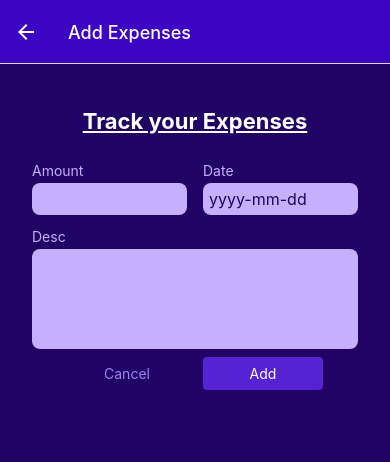
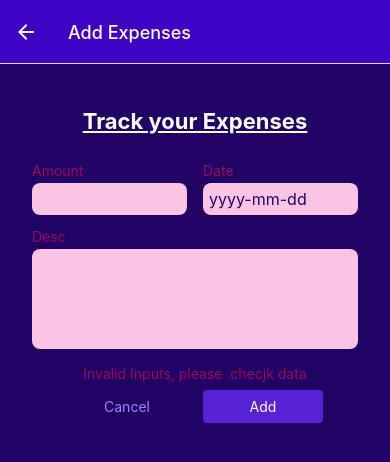
Before and after one commit to pavithra-muniraju/RN_Expense_Tracker_App, a React Native app: screen /ManageExpenses in a window 390 px wide. Shown: the top 462 px of the page. Built offline with nearby package versions, Linux system fonts and the light colour scheme.

Commit message:
form validation added

```diff
--- a/components/ManageExpense/ExpenseForm.js
+++ b/components/ManageExpense/ExpenseForm.js
@@ -1,8 +1,9 @@
-import { StyleSheet, Text, View } from "react-native";
+import { Alert, StyleSheet, Text, View } from "react-native";
 import Input from "./Input";
 import { useContext, useState } from "react";
 import Button from "../../UI/Button";
 import { getFormatedDate } from "../../util/date";
+import { GlobalStyles } from "../../constants/styles";
 
 function ExpenseForm({ isEditing, onCancel, onSubmit, defaultValues }) {
 
@@ -24,70 +25,99 @@ function ExpenseForm({ isEditing, onCancel, onSubmit, defaultValues }) {
     // } or u can use below
 
     const [inputValues, setInputValues] = useState({
-        amount: defaultValues ? defaultValues.amount.toString() : '',
-        date: defaultValues ? getFormatedDate(defaultValues.date) : '',
-        desc: defaultValues ? defaultValues.desc : ''
+        amount: {
+            value: defaultValues ? defaultValues.amount.toString() : '',
+            isValid: defaultValues ? true : false
+        },
+        date: {
+            value: defaultValues ? getFormatedDate(defaultValues.date) : '',
+            isValid: defaultValues ? true : false
+        },
+        desc: {
+            value: defaultValues ? defaultValues.desc : '',
+            isValid: !!defaultValues
+        },
     })
 
     function inputChangedHandler(inputId, enteredText) {
         setInputValues((curState) => {
             return {
                 ...curState,
-                [inputId]: enteredText
+                // [inputId]: enteredText
+                [inputId]: { value: enteredText, isValid: true }
             }
         });
 
     }
 
-
     function submitHandler() {
         const expenseData = {
-            amount: +inputValues.amount,
-            date: new Date(inputValues.date),
-            desc: inputValues.desc
+            amount: +inputValues.amount.value,
+            date: new Date(inputValues.date.value),
+            desc: inputValues.desc.value,
+        };
+
+        // if (isNaN(expenseData.amount) || expenseData.amount < 1) {
+        //     Alert.alert('Amount should be a number greater than 0');
+        // } else if (expenseData.date.toString() === 'Invalid Date') {
+        //     Alert.alert('Please enter a proper date')
+        // } else if (expenseData.desc.trim().length < 1) {
+        //     Alert.alert('Please enter the Description')
+        // } else {
+        //     onSubmit(expenseData)
+        // }
+
+        const amountIsValid = !isNaN(expenseData.amount) && expenseData.amount > 0;
+        const dateIsValid = expenseData.date?.toString() !== 'Invalid Date';
+        const descriptionIsValid = expenseData.desc?.trim().length > 0;
+
+        if (!amountIsValid || !dateIsValid || !descriptionIsValid) {
+            // Alert.alert('Invalid input', 'Please check your input values');
+            setInputValues((curInputs) => {
+                return {
+                    amount: { value: curInputs.amount.value, isValid: amountIsValid },
+                    date: { value: curInputs.date.value, isValid: dateIsValid },
+                    desc: {
+                        value: curInputs.desc.value,
+                        isValid: descriptionIsValid,
+                    },
+                };
+            });
+            return;
         }
 
-         onSubmit(expenseData)
+        onSubmit(expenseData);
     }
-    // function confirmHandler() {
-    //     if (isEditing) {
-    //         expensesContext.updateExpense(expenseId,
-    //             inputValues
-    //         )
-    //     } else {
-    //         expensesContext.addExpense(
-    //             {
-    //                 desc: 'test',
-    //                 amount: 99,
-    //                 date: new Date('2026-03-04')
-    //             }
-    //         )
-    //     }
-    //     navigation.goBack();
-    // }
+
+    const formIsInvalid = !inputValues.amount.isValid || !inputValues.date.isValid || !inputValues.desc.isValid;
     return (
         <View style={styles.form}>
             <Text style={styles.title}>Track your Expenses</Text>
             <View style={styles.container}>
-                <Input label='Amount' style={styles.rowInputstyle} textInputConfig={{
+                <Input label='Amount'
+                    style={styles.rowInputstyle}
+                    invalid={!inputValues.amount.isValid} textInputConfig={{
                         keyboardType: 'decimal-pad',
                         onChangeText: inputChangedHandler.bind(this, 'amount'),
-                    value: inputValues.amount
+                        value: inputValues.amount.value
                     }} />
-                <Input label='Date' style={styles.rowInputstyle} textInputConfig={{
+                <Input label='Date' style={styles.rowInputstyle}
+                    invalid={!inputValues.date.isValid} textInputConfig={{
                         placeholder: 'yyyy-mm-dd',
                         maxLength: 10,
                         onChangeText: inputChangedHandler.bind(this, 'date'),
-                    value: inputValues.date
+                        value: inputValues.date.value
                     }} />
             </View>
 
-            <Input label='Desc' textInputConfig={{
+            <Input label='Desc' invalid={!inputValues.desc.isValid}
+                textInputConfig={{
                     multiline: true,
                     onChangeText: inputChangedHandler.bind(this, 'desc'),
-                value: inputValues.desc
+                    value: inputValues.desc.value
                 }} />
 
+            {formIsInvalid && <Text style={styles.errorText}>Invalid Inputs, please  checjk data</Text>}
             <View style={styles.buttonStyles}>
                 <Button children='Cancel' mode='flat'
                     onPress={onCancel}
@@ -130,5 +160,10 @@ const styles = StyleSheet.create({
         flexDirection: 'row',
         justifyContent: 'center',
         alignItems: 'center'
+    },
+    errorText: {
+        textAlign: 'center',
+        color: GlobalStyles.colors.error500,
+        margin: 8
     }
 })
--- a/components/ManageExpense/Input.js
+++ b/components/ManageExpense/Input.js
@@ -1,16 +1,19 @@
 import { StyleSheet, Text, TextInput, View } from "react-native";
 import { GlobalStyles } from "../../constants/styles";
 
-function Input({ label, style, textInputConfig }) {
+function Input({ label, style, textInputConfig, invalid }) {
 
     const inputStyles = [styles.input]
 
     if(textInputConfig && textInputConfig.multiline) {
         inputStyles.push(styles.desc)
     }
+    if(invalid) {
+        inputStyles.push(styles.invalidInput)
+    }
     return (
         <View style={[styles.inputContainer, style]}>
-            <Text style={styles.label}>{label}</Text>
+            <Text style={[styles.label, invalid && styles.invalidLabel]}>{label}</Text>
             <TextInput style={inputStyles} {...textInputConfig} />
         </View>
     )
@@ -38,5 +41,11 @@ const styles = StyleSheet.create({
     desc: {
         minHeight: 100,
         textAlignVertical: 'top'
+    },
+    invalidLabel: {
+        color: GlobalStyles.colors.error500
+    },
+    invalidInput: {
+        backgroundColor: GlobalStyles.colors.error50
     }
 })
```
Lines whose indentation alone changed are shown as unchanged.
